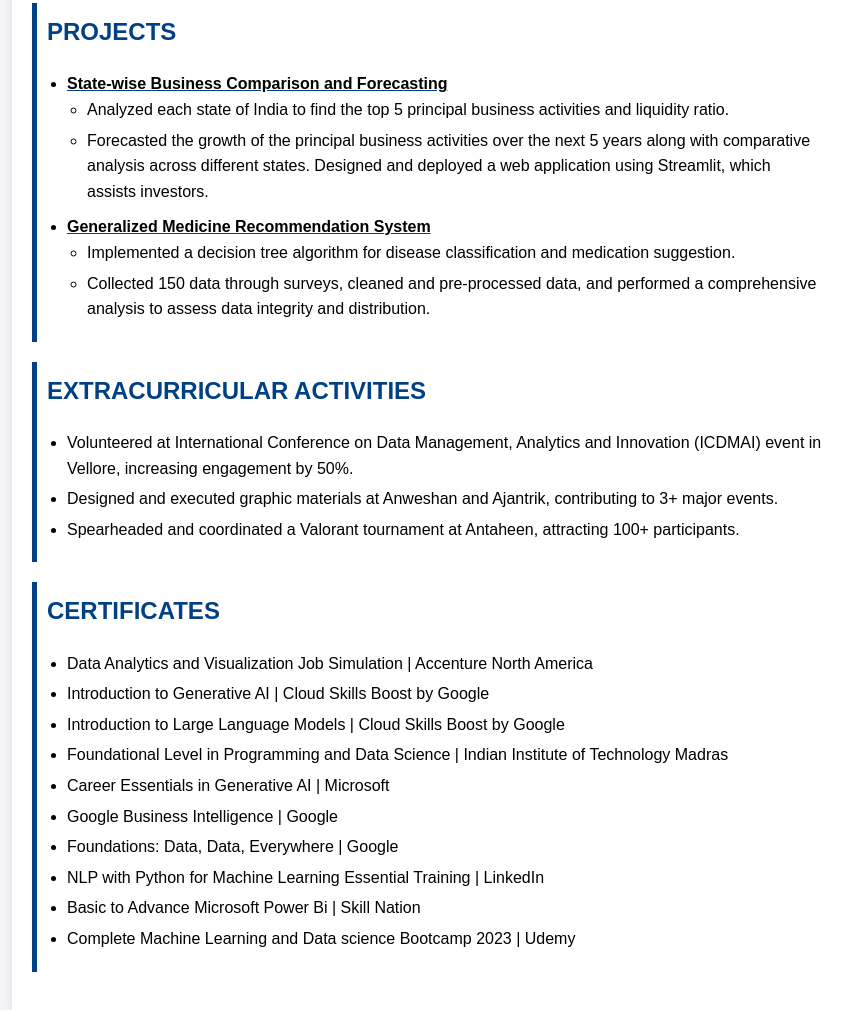
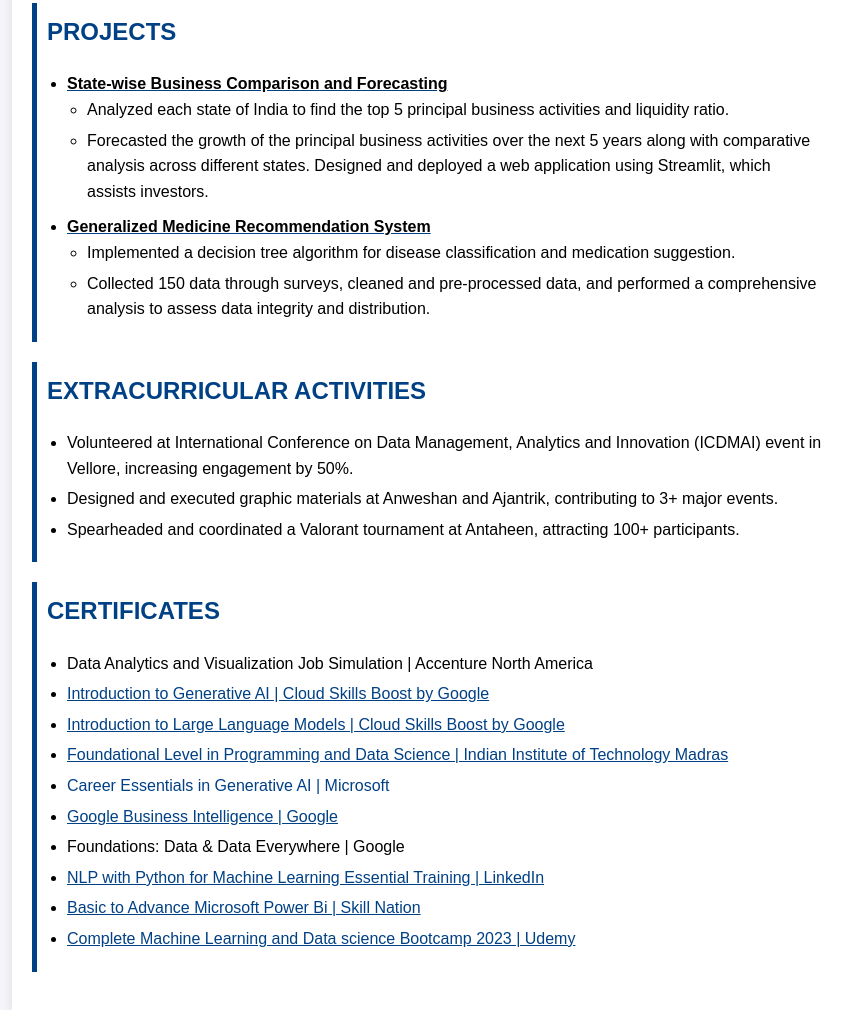
Before and after one commit to s0ul141/resume, a plain HTML site: page index.html in a window 1280 px wide. Shown: the part 1416-2426 px from the top of the page, without its empty margins (208-1060 px from the left). Drawn offline with Linux system fonts and the light colour scheme.

Commit message:
Update index.html

```diff
--- a/index.html
+++ b/index.html
@@ -116,16 +116,16 @@
         <div class="section certificates">
             <h2>CERTIFICATES</h2>
             <ul>
-                <li>Data Analytics and Visualization Job Simulation | Accenture North America</li>
-                <li>Introduction to Generative AI | Cloud Skills Boost by Google</li>
-                <li>Introduction to Large Language Models | Cloud Skills Boost by Google</li>
-                <li>Foundational Level in Programming and Data Science | Indian Institute of Technology Madras</li>
-                <li>Career Essentials in Generative AI | Microsoft</li>
-                <li>Google Business Intelligence | Google</li>
-                <li>Foundations: Data, Data, Everywhere | Google</li>
-                <li>NLP with Python for Machine Learning Essential Training | LinkedIn</li>
-                <li>Basic to Advance Microsoft Power Bi | Skill Nation</li>
-                <li>Complete Machine Learning and Data science Bootcamp 2023 | Udemy</li>
+                <li><a href="https://github.com/s0ul141/resume/blob/main/certi/Accenture%20North%20America_completion_certificate.pdf"></a> Data Analytics and Visualization Job Simulation | Accenture North America</li>
+                <li><a href="https://www.cloudskillsboost.google/public_profiles/6e89703a-ef1e-4d18-b629-a7dc1fd43e58/badges/9270619">Introduction to Generative AI | Cloud Skills Boost by Google</li>
+                <li><a href="https://www.cloudskillsboost.google/public_profiles/6e89703a-ef1e-4d18-b629-a7dc1fd43e58/badges/9278883">Introduction to Large Language Models | Cloud Skills Boost by Google</li>
+                <li><a href="https://github.com/s0ul141/resume/blob/main/certi/IITM_FL_certificate.pdf">Foundational Level in Programming and Data Science | Indian Institute of Technology Madras</li>
+                <li><a herf="https://github.com/s0ul141/resume/blob/main/certi/CertificateOfCompletion_Career%20Essentials%20in%20Generative%20AI%20by%20Microsoft%20and%20LinkedIn.pdf">Career Essentials in Generative AI | Microsoft</li>
+                <li><a href="https://github.com/s0ul141/resume/blob/main/certi/Google%20Business.pdf">Google Business Intelligence | Google</li>
+                <li><a href="https://github.com/s0ul141/resume/blob/main/certi/Foundations%20Data_%26_Data_Everywhere_1_0f_8.pdf"></a>Foundations: Data & Data Everywhere | Google</li>
+                <li><a href="https://github.com/s0ul141/resume/blob/main/certi/NLP%20with%20Python%20for%20Machine%20Learning%20Essential%20Training.pdf">NLP with Python for Machine Learning Essential Training | LinkedIn</li>
+                <li><a href="https://github.com/s0ul141/resume/blob/main/certi/Business-Intelligence-using-Power-BI_Your-Certificate-for-Business-Intelligence-using-Power-BI_Soumya-Basu.pdf">Basic to Advance Microsoft Power Bi | Skill Nation</li>
+                <li><a href="https://github.com/s0ul141/resume/blob/main/certi/Ml_and_data_science_by%20Udemy.pdf">Complete Machine Learning and Data science Bootcamp 2023 | Udemy</li>
             </ul>
         </div>
     </div>
```
